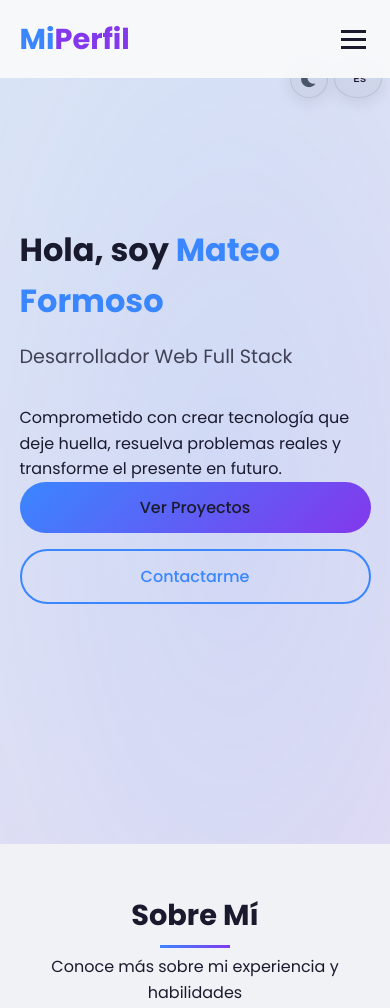
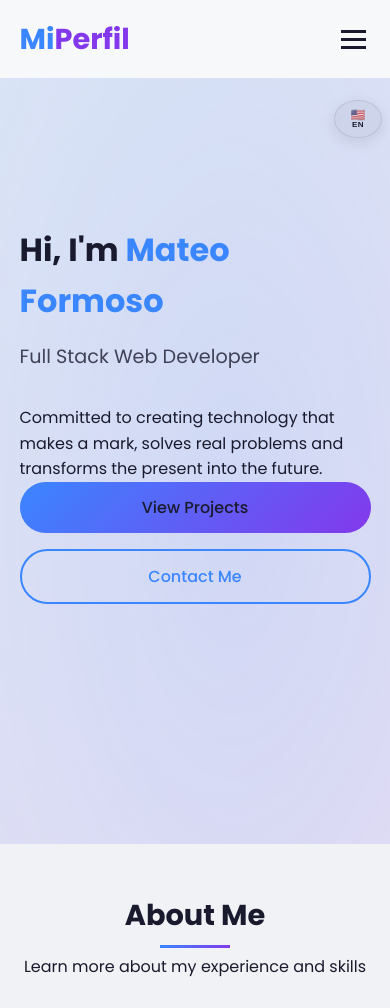
Before and after one commit to M-formoso/MateoFormoso.github.io, a plain HTML site: page index.html in a window 390 px wide. Shown: the top 1008 px of the page. Drawn offline with Linux system fonts and the light colour scheme; a script that the page names is missing.

Commit message:
botton con traduccion

```diff
--- a/CSS/styleBtones.css
+++ b/CSS/styleBtones.css
@@ -39,31 +39,23 @@
     box-shadow: 0 2px 10px rgba(58, 134, 255, 0.1);
 }
 
-/* Botón de tema - Eliminamos conflictos con prefers-color-scheme */
-.theme-toggle .control-btn {
-    font-size: 18px;
-}
-
-.theme-toggle .control-btn i {
-    transition: var(--transition);
-    color: var(--text-primary);
-}
-
-.theme-toggle .control-btn:hover i {
-    transform: rotate(15deg);
-    color: var(--primary-color);
-}
-
-/* Botón de idioma */
+/* Botón de idioma - Mejorado */
 .language-toggle .control-btn {
-    gap: 4px;
+    display: flex;
+    flex-direction: column;
+    align-items: center;
+    justify-content: center;
+    gap: 2px;
     font-size: 14px;
     font-weight: 600;
     width: 60px;
+    height: 50px;
+    padding: 4px;
 }
 
 .flag-icon {
     font-size: 16px;
+    line-height: 1;
 }
 
 .lang-text {
@@ -71,6 +63,7 @@
     font-weight: 700;
     letter-spacing: 0.5px;
     color: var(--text-primary);
+    line-height: 1;
 }
 
 /* Estados activos para los botones */
@@ -88,41 +81,6 @@
 
 .control-btn.active .lang-text {
     color: var(--light-color);
-}
-
-/* Tema oscuro específico para los controles - Más específico */
-body.dark-theme .control-btn {
-    background: rgba(248, 249, 250, 0.05) !important;
-    border: 1px solid rgba(248, 249, 250, 0.1) !important;
-    color: var(--text-primary) !important;
-    box-shadow: 0 4px 15px rgba(0, 0, 0, 0.3) !important;
-}
-
-body.dark-theme .control-btn:hover {
-    background: rgba(58, 134, 255, 0.1) !important;
-    border-color: var(--primary-color) !important;
-    box-shadow: 0 6px 20px rgba(58, 134, 255, 0.2) !important;
-}
-
-body.dark-theme .control-btn:active {
-    box-shadow: 0 2px 10px rgba(58, 134, 255, 0.1) !important;
-}
-
-/* Tema claro específico para los controles - Sin usar prefers-color-scheme */
-body:not(.dark-theme) .control-btn {
-    background: rgba(26, 26, 46, 0.05);
-    border: 1px solid rgba(26, 26, 46, 0.1);
-    color: var(--text-primary);
-    box-shadow: 0 4px 15px rgba(26, 26, 46, 0.1);
-}
-
-body:not(.dark-theme) .control-btn:hover {
-    background: rgba(58, 134, 255, 0.1);
-    box-shadow: 0 6px 20px rgba(58, 134, 255, 0.2);
-}
-
-body:not(.dark-theme) .control-btn:active {
-    box-shadow: 0 2px 10px rgba(58, 134, 255, 0.1);
 }
 
 /* Animaciones específicas para los controles */
@@ -171,14 +129,27 @@ body:not(.dark-theme) .control-btn:active {
 /* Responsive mejorado */
 @media screen and (max-width: 992px) {
     .hero-controls {
-        top: 75px;
+        top: 85px;
         right: 18px;
+    }
+
+    .language-toggle .control-btn {
+        width: 58px;
+        height: 48px;
+    }
+
+    .flag-icon {
+        font-size: 15px;
+    }
+
+    .lang-text {
+        font-size: 11px;
     }
 }
 
 @media screen and (max-width: 768px) {
     .hero-controls {
-        top: 70px;
+        top: 120px; /* Más abajo para evitar superposición con hamburguesa */
         right: 15px;
         gap: 8px;
     }
@@ -190,6 +161,17 @@ body:not(.dark-theme) .control-btn:active {
 
     .language-toggle .control-btn {
         width: 55px;
+        height: 45px;
+        gap: 1px;
+    }
+
+    .flag-icon {
+        font-size: 14px;
+    }
+
+    .lang-text {
+        font-size: 10px;
+        font-weight: 600;
     }
 
     .control-btn::after {
@@ -200,7 +182,7 @@ body:not(.dark-theme) .control-btn:active {
 
 @media screen and (max-width: 576px) {
     .hero-controls {
-        top: 65px;
+        top: 110px; /* Posición más baja para móviles */
         right: 10px;
         gap: 6px;
     }
@@ -213,15 +195,18 @@ body:not(.dark-theme) .control-btn:active {
 
     .language-toggle .control-btn {
         width: 50px;
+        height: 40px;
         font-size: 12px;
+        gap: 0px;
     }
 
     .flag-icon {
-        font-size: 14px;
+        font-size: 13px;
     }
 
     .lang-text {
-        font-size: 10px;
+        font-size: 9px;
+        font-weight: 600;
     }
 
     /* Ocultar tooltips en móviles */
@@ -232,7 +217,7 @@ body:not(.dark-theme) .control-btn:active {
 
 @media screen and (max-width: 480px) {
     .hero-controls {
-        top: 60px;
+        top: 100px; /* Más espacio desde arriba */
         right: 8px;
     }
 
@@ -244,6 +229,7 @@ body:not(.dark-theme) .control-btn:active {
 
     .language-toggle .control-btn {
         width: 48px;
+        height: 38px;
         font-size: 11px;
     }
 
@@ -252,7 +238,36 @@ body:not(.dark-theme) .control-btn:active {
     }
 
     .lang-text {
-        font-size: 9px;
+        font-size: 8px;
+        font-weight: 600;
+    }
+}
+
+/* Responsive ultra pequeño (menos de 375px) */
+@media screen and (max-width: 375px) {
+    .hero-controls {
+        top: 95px; /* Ajuste final para pantallas muy pequeñas */
+        right: 5px;
+        gap: 5px;
+    }
+
+    .control-btn {
+        width: 36px;
+        height: 36px;
+    }
+
+    .language-toggle .control-btn {
+        width: 45px;
+        height: 36px;
+    }
+
+    .flag-icon {
+        font-size: 11px;
+    }
+
+    .lang-text {
+        font-size: 7px;
+        font-weight: 600;
     }
 }
 
--- a/JavaScript/botones.js
+++ b/JavaScript/botones.js
@@ -247,7 +247,7 @@ function loadPreferences() {
 
     // Cargar preferencias o usar valores por defecto del sistema
     const systemPrefs = getSystemPreferences();
-    const savedTheme = window.portfolioSettings.theme || systemPrefs.theme;
+    const savedTheme = window.portfolioSettings.theme || 'light'; // Forzar tema claro por defecto
     const savedLang = window.portfolioSettings.language || systemPrefs.language;
 
     console.log('Loaded theme:', savedTheme, 'language:', savedLang);
@@ -261,6 +261,7 @@ function loadPreferences() {
         currentLang = savedLang;
     }
 
+    // IMPORTANTE: Actualizar display del idioma ANTES de traducir
     updateLanguageDisplay();
     translatePage();
 
@@ -373,23 +374,30 @@ function toggleLanguage(e) {
     }
 }
 
-// Actualizar display del idioma
+// Actualizar display del idioma - CORREGIDO con bandera argentina
 function updateLanguageDisplay() {
     const flagIcon = document.querySelector('.flag-icon');
     const langText = document.querySelector('.lang-text');
 
+    console.log('Updating language display for:', currentLang);
+    console.log('Flag icon element:', flagIcon);
+    console.log('Lang text element:', langText);
+
     if (flagIcon && langText) {
         if (currentLang === 'es') {
-            flagIcon.textContent = '🇪🇸';
+            // Cambio: Bandera de Argentina en lugar de España
+            flagIcon.textContent = '🇦🇷';
             langText.textContent = 'ES';
         } else {
             flagIcon.textContent = '🇺🇸';
             langText.textContent = 'EN';
         }
-        console.log('Language display updated to:', currentLang);
+        console.log('Language display updated to:', currentLang, 'Flag:', flagIcon.textContent);
+    } else {
+        console.warn('Flag icon or lang text elements not found');
     }
 }
-/*
+
 // Escuchar cambios en las preferencias del sistema
 if (window.matchMedia) {
     const darkModeQuery = window.matchMedia('(prefers-color-scheme: dark)');
@@ -403,24 +411,7 @@ if (window.matchMedia) {
         }
     });
 }
-*/
-function loadPreferences() {
-    console.log('Loading preferences...');
 
-    if (!window.portfolioSettings) {
-        window.portfolioSettings = {};
-    }
-
-    // Forzar tema claro por defecto, ignorando preferencias del sistema
-    const savedTheme = window.portfolioSettings.theme || 'light';
-    const systemPrefs = getSystemPreferences();
-    const savedLang = window.portfolioSettings.language || systemPrefs.language;
-
-    isDarkMode = savedTheme === 'dark';
-    applyTheme();
-
-    // ... resto del código
-}
 // Traducir página
 function translatePage() {
     const t = translations[currentLang];
--- a/index.html
+++ b/index.html
@@ -45,11 +45,6 @@
         </div>
         <!-- Controles de tema e idioma -->
         <div class="hero-controls">
-            <div class="theme-toggle">
-                <button id="theme-toggle" class="control-btn">
-                    <i class="fas fa-moon"></i>
-                </button>
-            </div>
             <div class="language-toggle">
                 <button id="language-toggle" class="control-btn">
                     <span class="flag-icon"></span>
```
Also changed, not shown: 1 other file.
